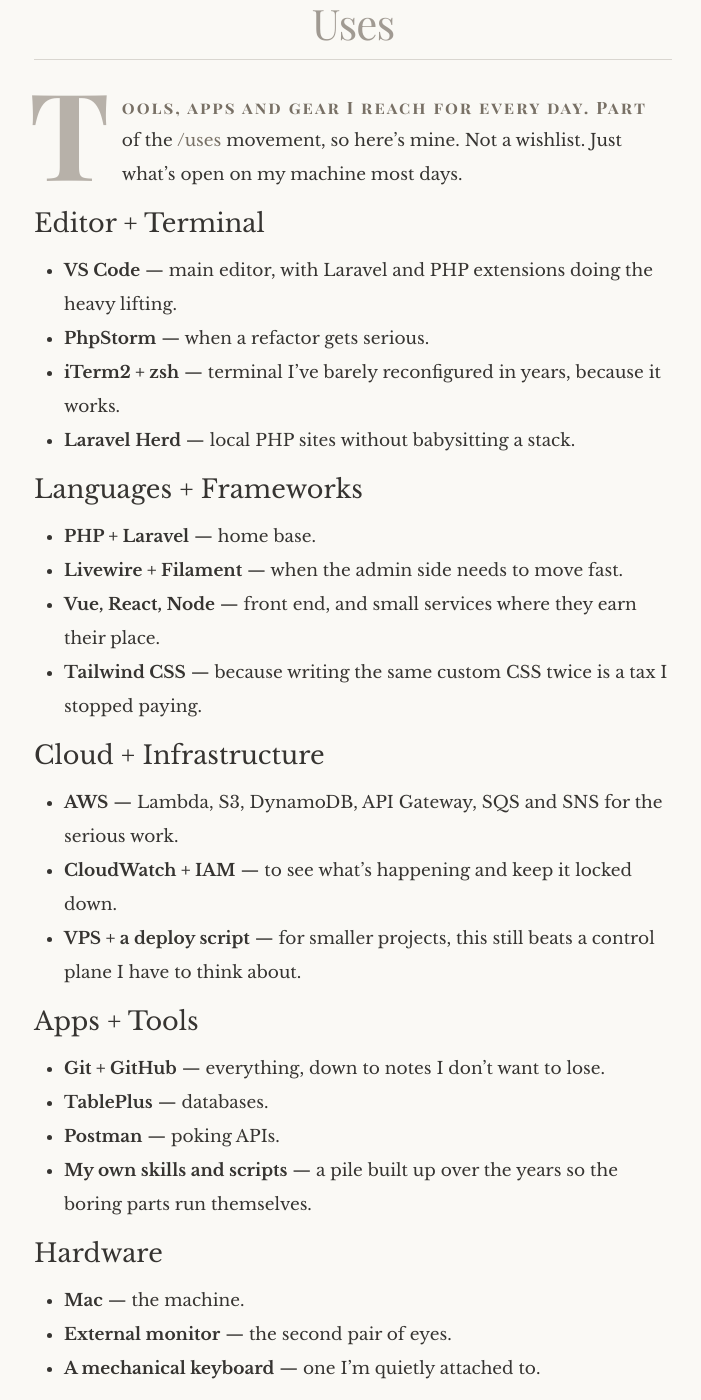
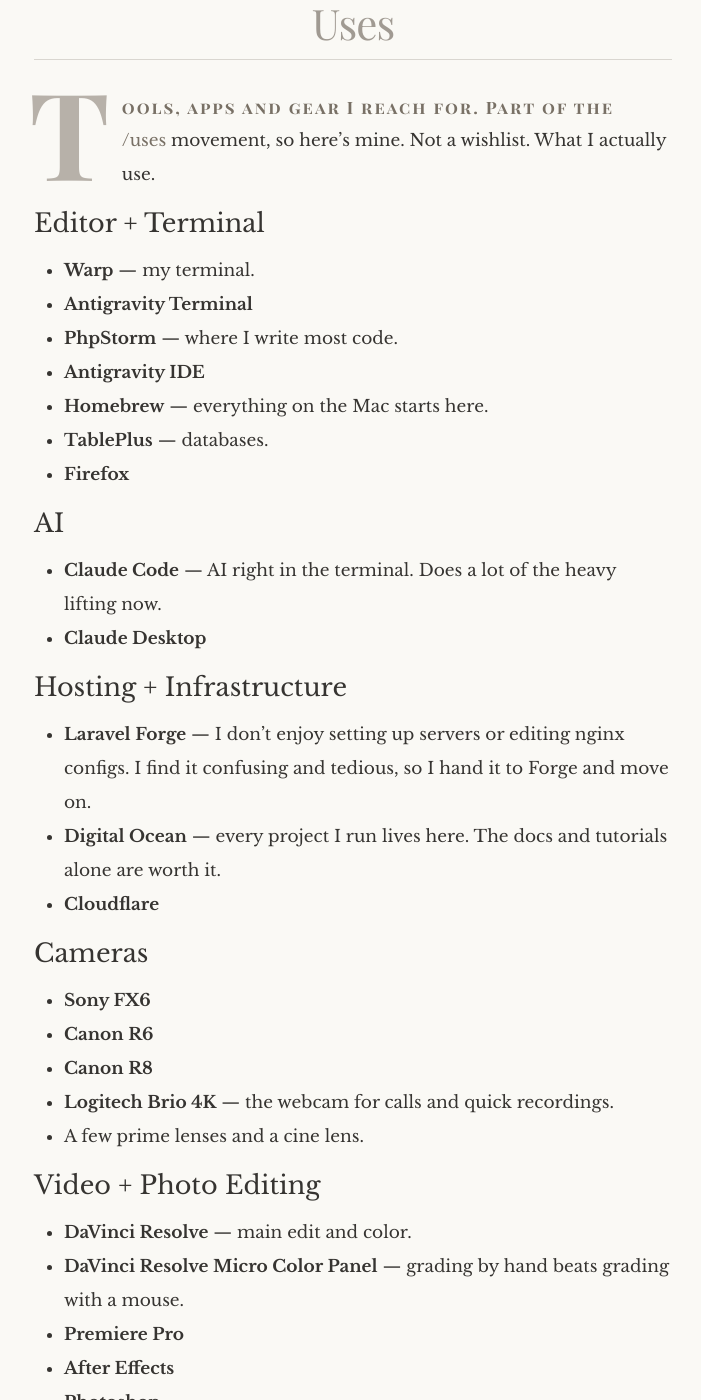
Before and after one commit to olakunlevpn/olakunlevpn.github.io, a Jekyll site: the page built from uses.md, in a window 1280 px wide and 1400 px high, scrolled down 232 px. Shown: the whole window, without its empty margins (287-988 px from the left). Built offline with Jekyll 4.4.1, drawn with Linux system fonts in a browser that asks for light colours; some web fonts are replaced; some of the changed text lies outside the part shown.

Commit message:
docs: expand uses with real setup

```diff
--- a/uses.md
+++ b/uses.md
@@ -4,39 +4,66 @@
 permalink: /uses/
 ---
 
-Tools, apps and gear I reach for every day. Part of the [/uses](https://uses.tech) movement, so here's mine. Not a wishlist. Just what's open on my machine most days.
+Tools, apps and gear I reach for. Part of the [/uses](https://uses.tech) movement, so here's mine. Not a wishlist. What I actually use.
 
 ## Editor + Terminal
 
-- **VS Code** — main editor, with Laravel and PHP extensions doing the heavy lifting.
-- **PhpStorm** — when a refactor gets serious.
-- **iTerm2 + zsh** — terminal I've barely reconfigured in years, because it works.
-- **Laravel Herd** — local PHP sites without babysitting a stack.
+- **Warp** — my terminal.
+- **Antigravity Terminal**
+- **PhpStorm** — where I write most code.
+- **Antigravity IDE**
+- **Homebrew** — everything on the Mac starts here.
+- **TablePlus** — databases.
+- **Firefox**
 
-## Languages + Frameworks
+## AI
 
-- **PHP + Laravel** — home base.
-- **Livewire + Filament** — when the admin side needs to move fast.
-- **Vue, React, Node** — front end, and small services where they earn their place.
-- **Tailwind CSS** — because writing the same custom CSS twice is a tax I stopped paying.
+- **Claude Code** — AI right in the terminal. Does a lot of the heavy lifting now.
+- **Claude Desktop**
 
-## Cloud + Infrastructure
+## Hosting + Infrastructure
 
-- **AWS** — Lambda, S3, DynamoDB, API Gateway, SQS and SNS for the serious work.
-- **CloudWatch + IAM** — to see what's happening and keep it locked down.
-- **VPS + a deploy script** — for smaller projects, this still beats a control plane I have to think about.
+- **Laravel Forge** — I don't enjoy setting up servers or editing nginx configs. I find it confusing and tedious, so I hand it to Forge and move on.
+- **Digital Ocean** — every project I run lives here. The docs and tutorials alone are worth it.
+- **Cloudflare**
 
-## Apps + Tools
+## Cameras
 
-- **Git + GitHub** — everything, down to notes I don't want to lose.
-- **TablePlus** — databases.
-- **Postman** — poking APIs.
-- **My own skills and scripts** — a pile built up over the years so the boring parts run themselves.
+- **Sony FX6**
+- **Canon R6**
+- **Canon R8**
+- **Logitech Brio 4K** — the webcam for calls and quick recordings.
+- A few prime lenses and a cine lens.
 
-## Hardware
+## Video + Photo Editing
 
-- **Mac** — the machine.
-- **External monitor** — the second pair of eyes.
-- **A mechanical keyboard** — one I'm quietly attached to.
+- **DaVinci Resolve** — main edit and color.
+- **DaVinci Resolve Micro Color Panel** — grading by hand beats grading with a mouse.
+- **Premiere Pro**
+- **After Effects**
+- **Photoshop**
+- **TourBox Elite** — one-handed controller for editing.
 
-That's the setup. The work is in the head and the repo, not the desk.
+## Audio + Screencasting
+
+- **ScreenFlow** — screen recording and editing.
+- **Shure SM7B** — the mic, with a Fethead inline preamp.
+- **Focusrite 2i2** — audio interface for the SM7B.
+- **Heil PL-2T** — boom arm.
+- **Auphonic** — audio post.
+- **Simplecast** — podcast hosting.
+- **Vimeo** — video hosting.
+
+## Desk + Hardware
+
+- **Apple MacBook Pro (2023)** — M3 Max, 16 inch, 36GB RAM, 1TB SSD.
+- **Magic Mouse**
+
+## Gaming
+
+- **PS5**
+- **Xbox Series X**
+
+---
+
+There's plenty more I use that didn't make this list. I'll put those up someday, probably with the embarrassing backstory each one deserves.
```
